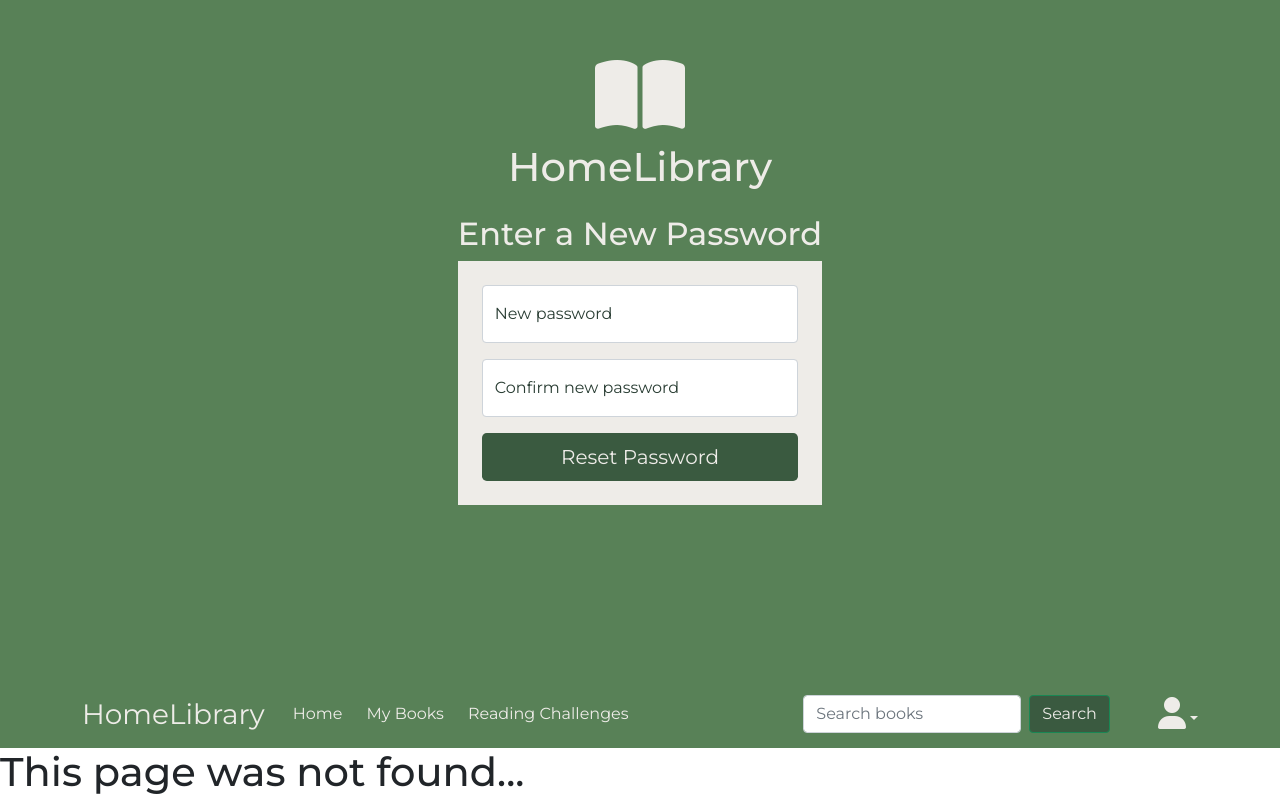
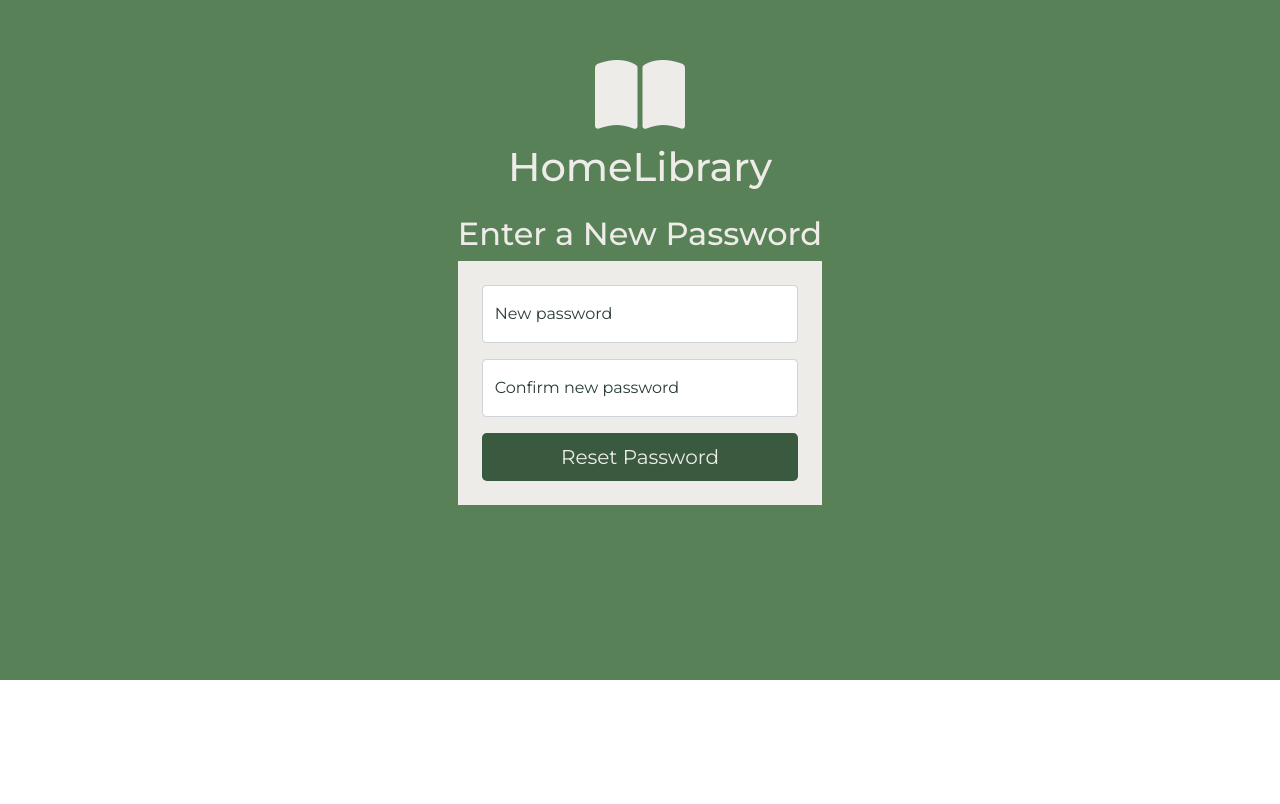
Before and after one commit to brianbaez/home-library, a React (Create React App) app: page /resetpassword/1 in a window 1280 px wide. Before the commit this address had no page. Shown: the part 120-924 px from the top of the page. After the commit the page ends 800 px from the top, so only its background shows below. Built offline with nearby package versions, Linux system fonts and the light colour scheme; sample sign-in values are in the browser's storage.

Commit message:
Fixed Routing issue

```diff
--- a/src/components/App.js
+++ b/src/components/App.js
@@ -15,9 +15,6 @@ import ReadingChallengesPage from "../pages/ReadingChallengesPage";
 import Browse from "../pages/Browse";
 import NotFound from "../pages/NotFound";
 
-// Components
-import Navbar from "../components/Navbar";
-
 // Routing
 import PrivateRoute from "./routing/PrivateRoute";
 
@@ -34,11 +31,7 @@ function App() {
           <Route exact path="/signup" element={<SignUpPage />} />
           <Route exact path="/forgotpassword" element={<ForgotPasswordPage />} />
           <Route exact path="/resetpassword/:resetToken" element={<ResetPasswordPage />} />
-        </Routes>
 
-        <div className="Private">
-          <Navbar />
-          <Routes>
           <Route element={<PrivateRoute />}>
             <Route exact path="/home" element={<HomePage />} />
             <Route exact path="/my-books" element={<MyBooksPage />} />
@@ -49,7 +42,6 @@ function App() {
           </Route>
         </Routes>
       </div>
-      </div>
     </Router>
   );
 }
--- a/src/components/routing/PrivateRoute.js
+++ b/src/components/routing/PrivateRoute.js
@@ -1,8 +1,16 @@
 import React from 'react';
 import { Navigate, Outlet } from 'react-router-dom';
 
+import Navbar from "../Navbar";
+
 function PrivateRoute() {
-  return localStorage.getItem("authToken") ? <Outlet /> : <Navigate to="/signin" />
+  return localStorage.getItem("authToken")
+  ?
+    <>
+      <Navbar />
+      <Outlet />
+    </>
+  : <Navigate to="/signin" />
 }
 
 export default PrivateRoute;
```
Lines whose indentation alone changed are shown as unchanged.
